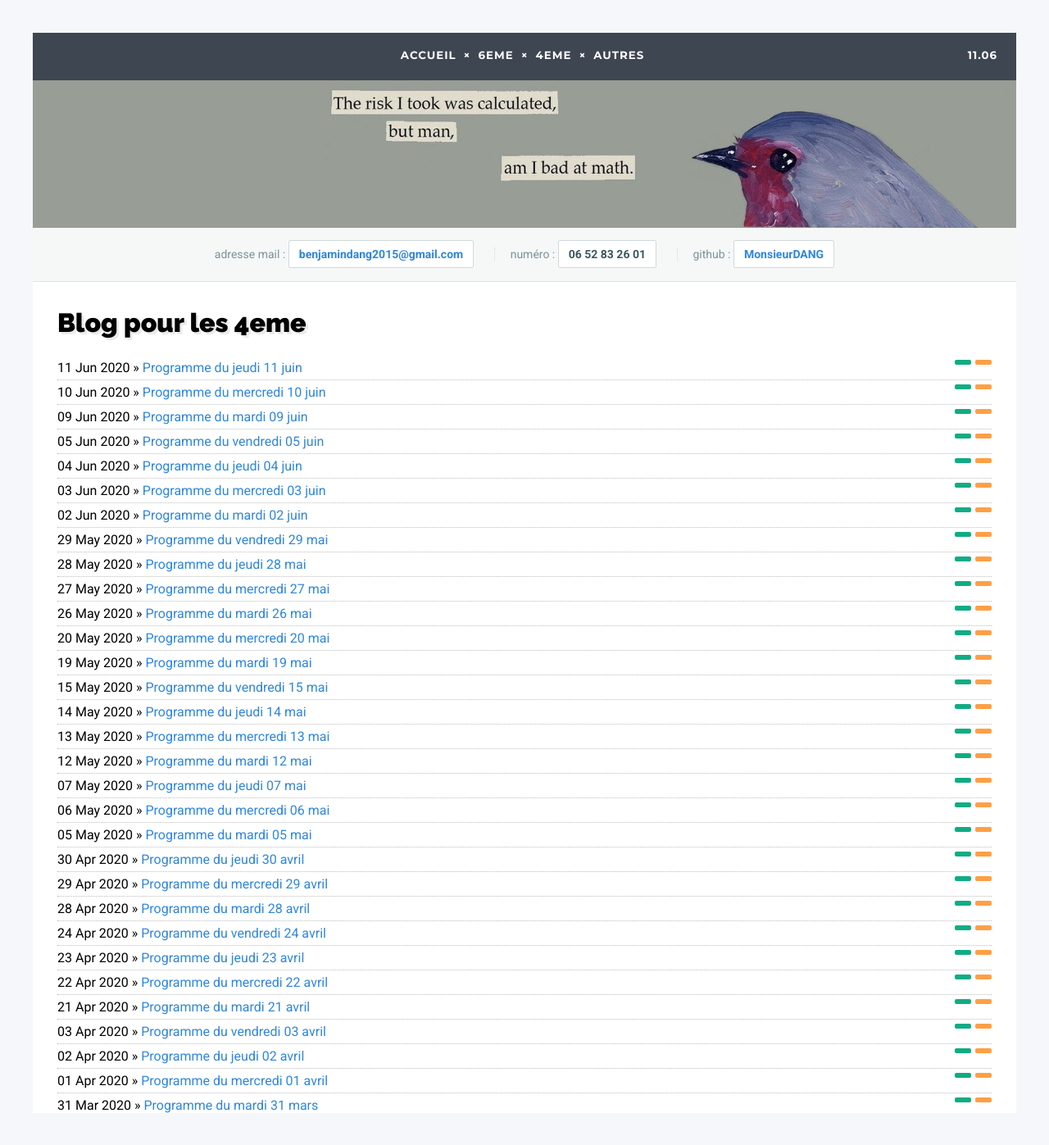
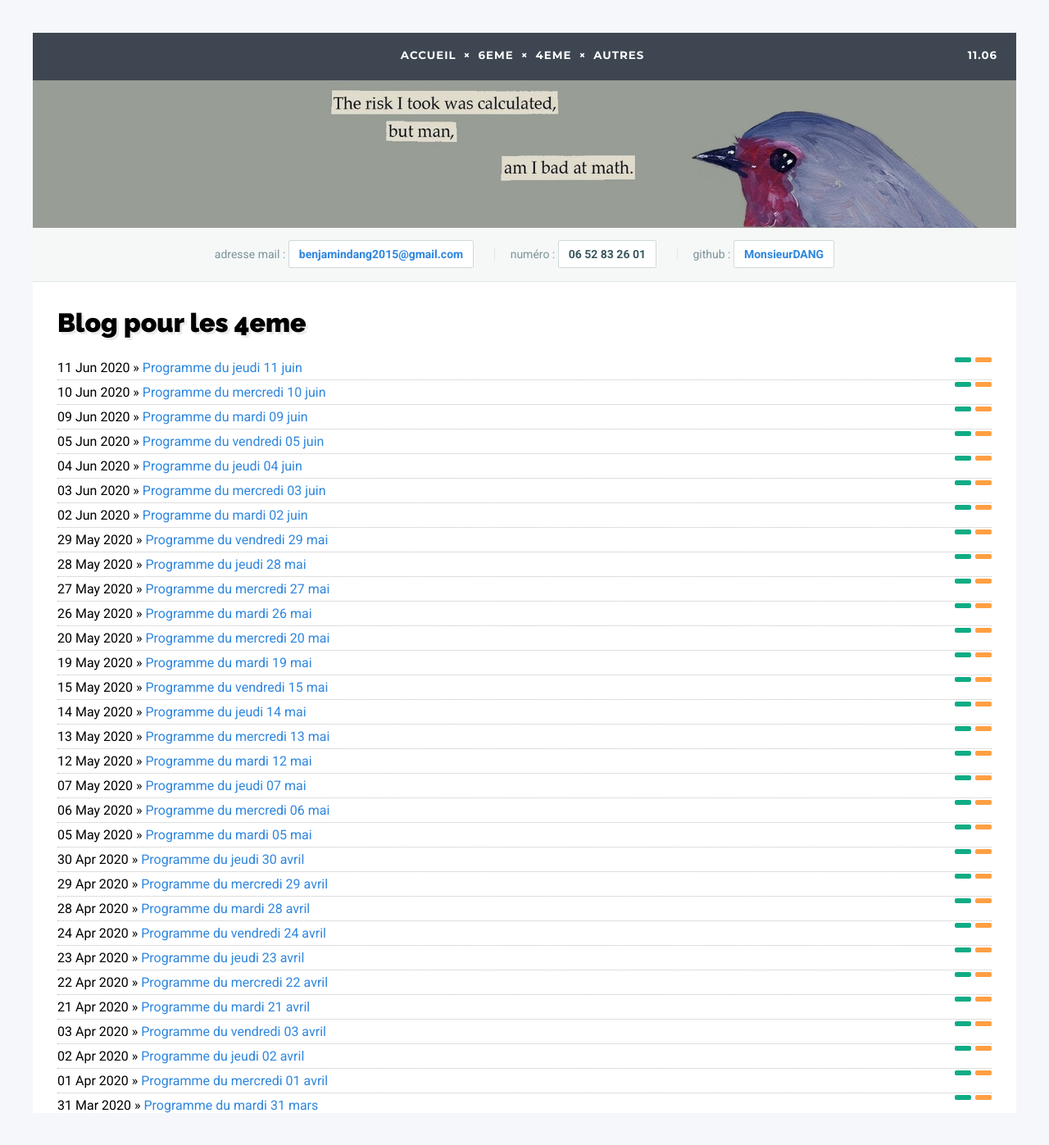
Before and after one commit to DangSinslay/DangSinslay.github.io, a Jekyll site: the page built from blog4/index.html, in a window 1280 px wide and 1400 px high. Shown: the top 1397 px of the window at 82% size. Built offline with Jekyll 4.4.1, drawn with Linux system fonts in a browser that asks for light colours.

Commit message:
Update main.css

```diff
--- a/css/main.css
+++ b/css/main.css
@@ -180,6 +180,7 @@ nav ul li a:hover {
 	font-weight: bold !important;
 	padding: 2px 10px 4px 10px;
 	float: right !important;
+	margin-top: -3px !important;
 }
 
 .format {
@@ -190,6 +191,7 @@ nav ul li a:hover {
 	padding: 2px 10px 4px 10px;
 	float: right !important;
 	margin-right: 5px !important;
+	margin-top: -3px !important;
 }
 
 .back {
```
